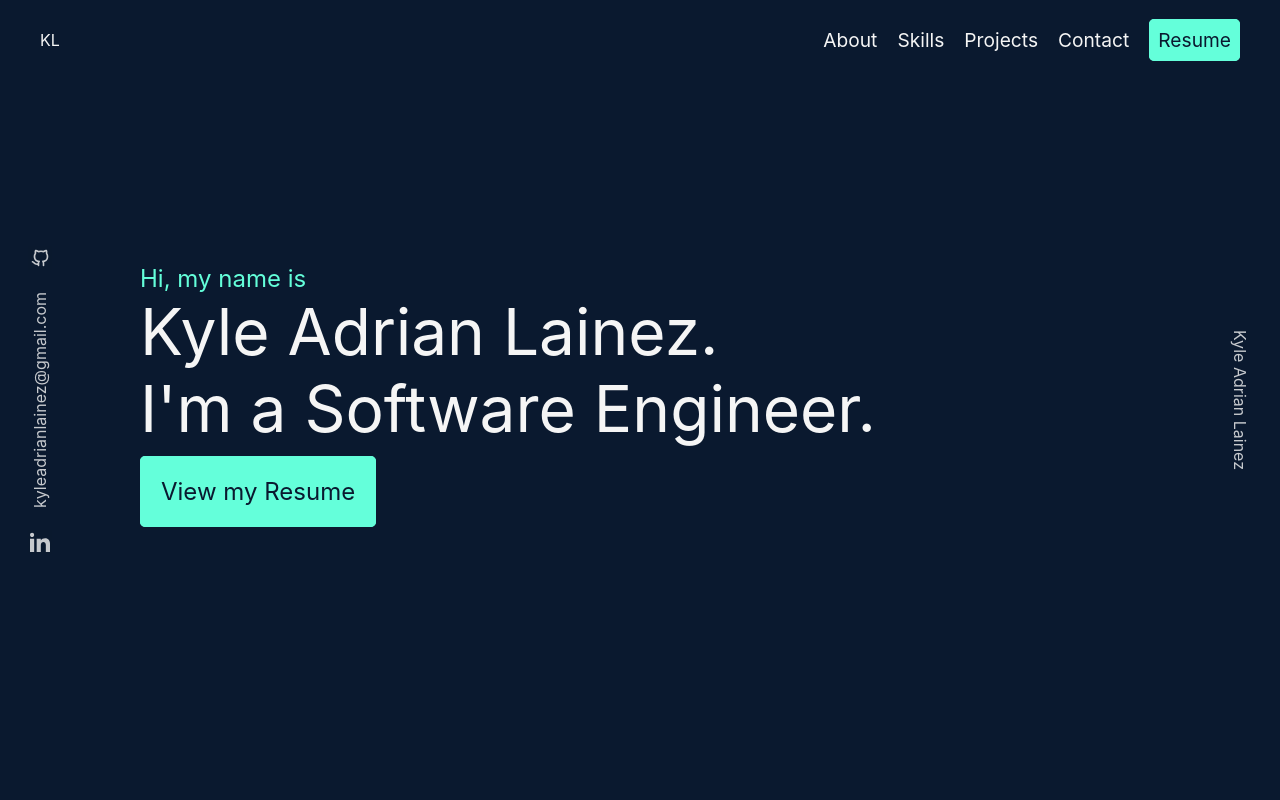
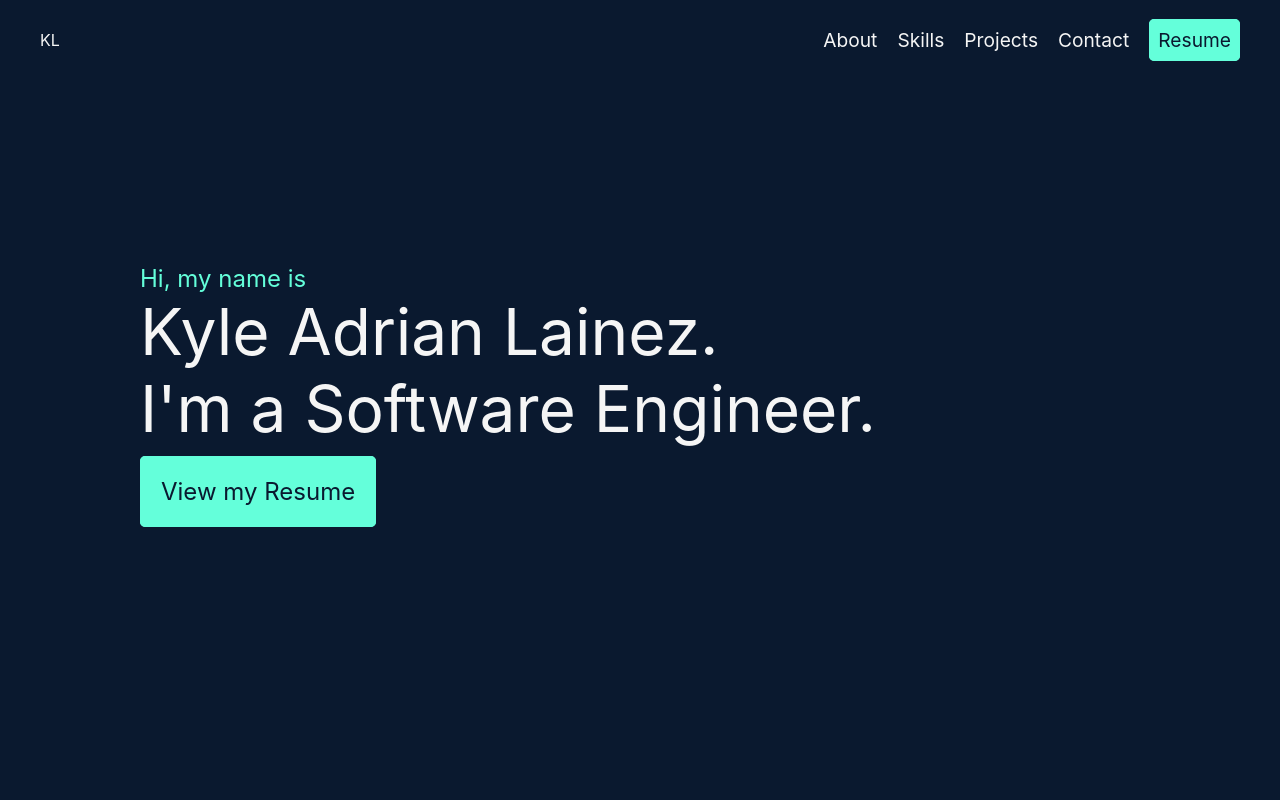
Before and after one commit to kylelainez/Portfolio-react, a React (Create React App) app: page / in a window 1280 px wide. Shown: the top 800 px of the page. Built offline with nearby package versions, Linux system fonts and the light colour scheme.

Commit message:
Remove Side Components

```diff
--- a/src/components/leftComponent/leftComponent.css
+++ /dev/null
@@ -1,50 +0,0 @@
-.leftComponent{
-    height: 100%;
-    width: 80px;
-    display: flex;
-    position: fixed;
-    justify-content: center;
-    align-items: center;
-    flex-direction: column;
-}
-
-
-.leftComponent a{
-    margin: 10px 0;
-}
-
-.rotated{
-    writing-mode: vertical-lr;
-    color: var(--color-3);
-    transform: rotate(180deg);
-    text-decoration: none;
-    padding: 2px;
-    margin: 0 2px;
-    transition: ease-in-out, 500ms;
-    opacity: 0.8;
-    display: flex;
-    justify-content: center;
-    align-items: center;
-}
-
-.leftComponent a svg{
-    display: flex;
-    justify-content: center;
-    align-items: center;
-    height: 20px;
-    fill: var(--color-3);
-    background-color: var(--color-1);
-    padding: 2px;
-    transition: ease-in-out, 500ms;
-    margin: 0 2px;
-    opacity: 0.8;
-}
-
-.leftComponent a svg:hover{
-    height: 30px;
-    fill: var(--color-2);
-}
-
-.rotated:hover{
-    color: var(--color-2);
-}
--- a/src/components/leftComponent/leftComponent.jsx
+++ /dev/null
@@ -1,20 +0,0 @@
-import React from 'react';
-import './leftComponent.css';
-
-function leftComponent(){
-    return <div className="leftComponent">
-        <a rel="noreferrer" href="https://github.com/kylelainez/" target="_blank">
-            <svg xmlns="http://www.w3.org/2000/svg" xmlnsXlink="http://www.w3.org/1999/xlink" aria-hidden="true" focusable="false" preserveAspectRatio="xMidYMid meet" viewBox="0 0 24 24"><path d="M16.24 22a1 1 0 0 1-1-1v-2.6a2.15 2.15 0 0 0-.54-1.66a1 1 0 0 1 .61-1.67C17.75 14.78 20 14 20 9.77a4 4 0 0 0-.67-2.22a2.75 2.75 0 0 1-.41-2.06a3.71 3.71 0 0 0 0-1.41a7.65 7.65 0 0 0-2.09 1.09a1 1 0 0 1-.84.15a10.15 10.15 0 0 0-5.52 0a1 1 0 0 1-.84-.15a7.4 7.4 0 0 0-2.11-1.09a3.52 3.52 0 0 0 0 1.41a2.84 2.84 0 0 1-.43 2.08a4.07 4.07 0 0 0-.67 2.23c0 3.89 1.88 4.93 4.7 5.29a1 1 0 0 1 .82.66a1 1 0 0 1-.21 1a2.06 2.06 0 0 0-.55 1.56V21a1 1 0 0 1-2 0v-.57a6 6 0 0 1-5.27-2.09a3.9 3.9 0 0 0-1.16-.88a1 1 0 1 1 .5-1.94a4.93 4.93 0 0 1 2 1.36c1 1 2 1.88 3.9 1.52a3.89 3.89 0 0 1 .23-1.58c-2.06-.52-5-2-5-7a6 6 0 0 1 1-3.33a.85.85 0 0 0 .13-.62a5.69 5.69 0 0 1 .33-3.21a1 1 0 0 1 .63-.57c.34-.1 1.56-.3 3.87 1.2a12.16 12.16 0 0 1 5.69 0c2.31-1.5 3.53-1.31 3.86-1.2a1 1 0 0 1 .63.57a5.71 5.71 0 0 1 .33 3.22a.75.75 0 0 0 .11.57a6 6 0 0 1 1 3.34c0 5.07-2.92 6.54-5 7a4.28 4.28 0 0 1 .22 1.67V21a1 1 0 0 1-.94 1z"/></svg>
-        </a>
-        <a rel="noreferrer" href="mailto:kyleadrianlainez@gmail.com" target="_blank" className="rotated">
-            <div>
-                kyleadrianlainez@gmail.com
-            </div>
-        </a>
-        <a rel="noreferrer" href="https://www.linkedin.com/in/kyle-adrian-lainez/" target="_blank">
-            <svg xmlns="http://www.w3.org/2000/svg" xmlnsXlink="http://www.w3.org/1999/xlink"  viewBox="0 0 24 24"><path d="M4.98 3.5c0 1.381-1.11 2.5-2.48 2.5s-2.48-1.119-2.48-2.5c0-1.38 1.11-2.5 2.48-2.5s2.48 1.12 2.48 2.5zm.02 4.5h-5v16h5v-16zm7.982 0h-4.968v16h4.969v-8.399c0-4.67 6.029-5.052 6.029 0v8.399h4.988v-10.131c0-7.88-8.922-7.593-11.018-3.714v-2.155z"/></svg>
-        </a>
-    </div>;
-}
-
-export default leftComponent;
--- a/src/components/rightComponent/rightComponent.css
+++ /dev/null
@@ -1,15 +0,0 @@
-.rightComponent{
-    height: 100%;
-    width: 80px;
-    right: 0;
-    top: 0;
-    display: flex;
-    position: fixed;
-    justify-content: center;
-    align-items: center;
-    flex-direction: column;
-}
-
-.rightComponent .rotated{
-    transform: rotate(0deg)
-}
--- a/src/components/rightComponent/rightComponent.jsx
+++ /dev/null
@@ -1,14 +0,0 @@
-import React from 'react';
-import './rightComponent.css';
-
-function rightComponent(){
-    return <div className="rightComponent">
-        <a rel="noreferrer" href="#" className="rotated">
-            <div>
-                Kyle Adrian Lainez
-            </div>
-        </a>
-    </div>;
-}
-
-export default rightComponent;
--- a/src/pages/App/App.js
+++ b/src/pages/App/App.js
@@ -1,8 +1,6 @@
 import React from 'react';
 import NavBar from '../../components/navbar/navbar';
 import Container from '../../components/container/container'
-import LeftComponent from '../../components/leftComponent/leftComponent';
-import RightComponent from '../../components/rightComponent/rightComponent';
 import './App.css';
 
 function App() {
@@ -10,9 +8,7 @@ function App() {
     <div className="App">
       <NavBar />
       <div>
-        <LeftComponent />
         <Container />
-        <RightComponent />
       </div>
     </div>
   );
```
Also changed, not shown: 1 other file (tests, documents, lock files or other folders).
